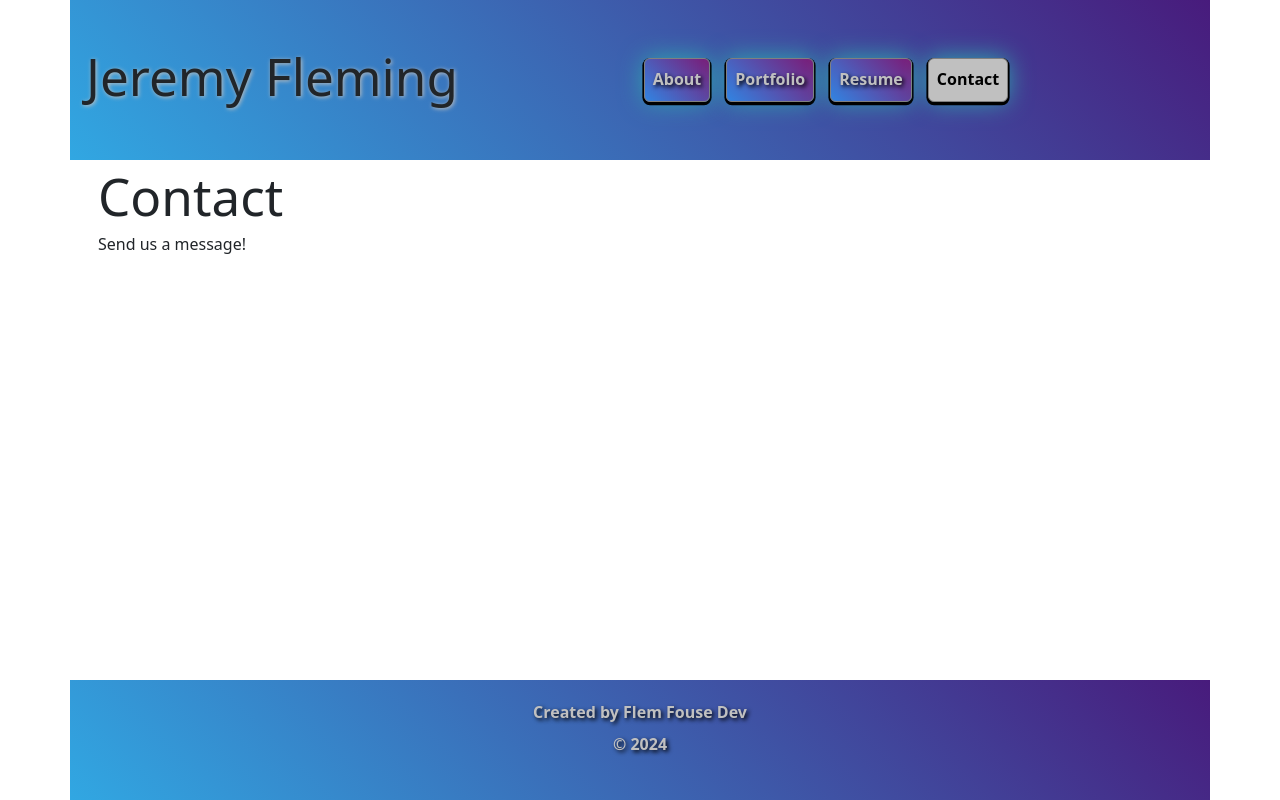
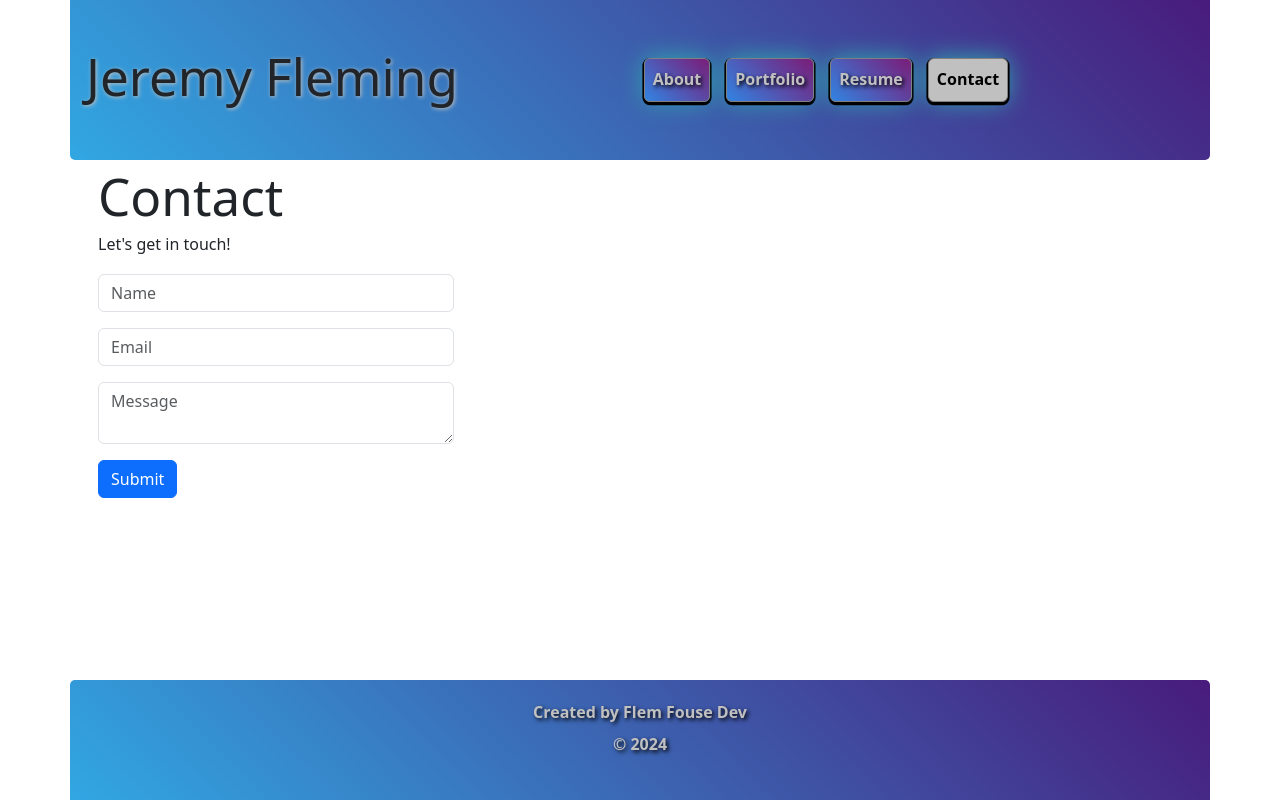
Before and after one commit to Flem-House-Dev/Flem-House-Dev-Portfolio, a React (Vite) app: page /Contact in a window 1280 px wide. Built offline with nearby package versions, Linux system fonts and the light colour scheme.

Commit message:
added functionality for contact form

```diff
--- a/src/components/Footer.jsx
+++ b/src/components/Footer.jsx
@@ -1,6 +1,6 @@
 function Footer() {
   return (
-    <footer className="py-4">
+    <footer className="py-4 ">
       <p>Created by Flem Fouse Dev</p>
       <p>© 2024</p>
     </footer>
--- a/src/components/Header.jsx
+++ b/src/components/Header.jsx
@@ -2,7 +2,7 @@ import Navbar from './Navbar';
 
 function Header() {
     return (
-        <header id='header' className='px-3'>
+        <header id='header' className='px-3 '>
             <h1 id='header-text'>Jeremy Fleming</h1>
             <Navbar />
         </header>
--- a/src/index.css
+++ b/src/index.css
@@ -95,6 +95,7 @@ header {
   height: 20vh;
   text-align: center;
   padding: 1.6em 2em;
+  /* border-radius: 0 0 10px 10px; */
 }
 
 #header-text {
@@ -105,6 +106,7 @@ footer {
   height: 15vh;
   text-align: center;
   line-height: 1em;
+  /* border-radius: 10px 10px 0 0; */
 }
 
 footer p {
@@ -155,3 +157,17 @@ main {
   background-image: linear-gradient(45deg, #3184e2, #7c1b77);
   text-shadow: 2px 2px 4px silver;
 }
+
+/* ------------------------------------- */
+
+@media (min-width: 576px) {
+  footer {
+    border-radius: 5px 5px 0 0;
+  }
+}
+
+@media (min-width: 576px) {
+  header {
+    border-radius: 0 0 5px 5px;
+  }
+}
--- a/src/pages/About.jsx
+++ b/src/pages/About.jsx
@@ -7,6 +7,7 @@ function About() {
         <div className="row">
           <div className="col-sm-12 col-lg-4 my-3 mt-lg-5">
             <img
+              className="img-thumbnail "
               src={profilePic}
               alt="profile-pic"
               style={{ height: 200 + "px" }}
@@ -22,18 +23,18 @@ function About() {
               <br />
             </p>
             <p>
-              I am a full-stack web developer with a background in other
-              industries such as music production, signage design and
-              manufacturing, CNC programing and operation, marble and granite
-              artisanship, wood working, and a list of other things. <br />
+              I am a full-stack web developer with a background in music
+              production, signage design and manufacturing, CNC programing and
+              operation, marble and granite artisanship, wood working, and a
+              list of other things. <br />
             </p>
             <p>
               What drives me the most in any endeavor is the love of bringing
               together aesthetic beauty with utility and function. Throughout my
               journey from having beautified homes with marble and granite
               countertops to creating signage for businesses by bringing
-              clients' designs to life, I have always enjoyed the marriage of
-              form and function as it enhances lives in a way that is pleasing.
+              clients' designs to life, I have always enjoyed enhancing life in
+              ways that are pleasing through the marriage of form and function.
             </p>
             <p>
               This journey has thus brought me to developing front-end and
--- a/src/pages/Contact.jsx
+++ b/src/pages/Contact.jsx
@@ -1,8 +1,95 @@
+import { Col, Form, FormGroup, Row, Button } from "react-bootstrap";
+import { useState } from "react";
+
 function Contact() {
+  const [formData, setFormData] = useState({
+    name: "",
+    email: "",
+    message: "",
+  });
+
+  const [errors, setErrors] = useState({});
+  const [successMessage, setSuccessMessage] = useState('');
+
+  const handleChange = (e) => {
+    const { name, value } = e.target;
+    setFormData((prevData) => ({
+      ...prevData,
+      [name]: value,
+    }));
+  };
+
+  const validate = () => {
+    const newErrors = {};
+
+    if (!formData.name) {
+      newErrors.name = "Name is required";
+    }
+
+    if (!formData.email) {
+      newErrors.email = "Email is required";
+    }
+
+    if (!formData.message) {
+      newErrors.message = "Message is required";
+    }
+
+    setErrors(newErrors);
+
+    return Object.keys(newErrors).length === 0;
+  };
+
+  const handleSubmit = (e) => {
+    e.preventDefault();
+
+    if (!validate()) {
+      return;
+    } else {
+      const mailtoLink = `mailto:flemhousetech@gmail.com?subject=Contact from ${formData.name}&body=${encodeURIComponent(`Name: ${formData.name}\nEmail: ${formData.email}\nMessage: ${formData.message}`)}`;
+      window.location.href = mailtoLink;
+      setSuccessMessage('Your message has been prepared in your email client!');
+
+      console.log(formData);
+
+      setFormData({
+        name: "",
+        email: "",
+        message: "",
+      });
+    }
+  };
+
   return (
     <div>
       <h1>Contact</h1>
-      <p>Send us a message!</p>
+
+      <p>Let's get in touch!</p>
+      <Form onSubmit={handleSubmit}>
+        <FormGroup>
+          <Row className="mb-3">
+            <Col xs="4">
+              <Form.Control type="text" name="name" placeholder="Name" value={formData.name} onChange={handleChange} isInvalid={!!errors.name}/>
+              <Form.Control.Feedback type="invalid">{errors.name}</Form.Control.Feedback>
+            </Col>
+          </Row>
+
+          <Row className="mb-3">
+            <Col xs="4">
+              <Form.Control type="email" name="email" placeholder="Email" value={formData.email} onChange={handleChange} isInvalid={!!errors.name}/>
+              <Form.Control.Feedback type="invalid">{errors.email}</Form.Control.Feedback>
+            </Col>
+          </Row>
+
+          <Row className="mb-3">
+            <Col xs="4">
+              <Form.Control as="textarea" type="text" name="message" placeholder="Message" value={formData.message} onChange={handleChange} isInvalid={!!errors.name}/>
+              <Form.Control.Feedback type="invalid">{errors.message}</Form.Control.Feedback>
+            </Col>
+          </Row>
+        </FormGroup>
+
+        <Button type="submit">Submit</Button>
+      </Form>
     </div>
   );
 }
```
